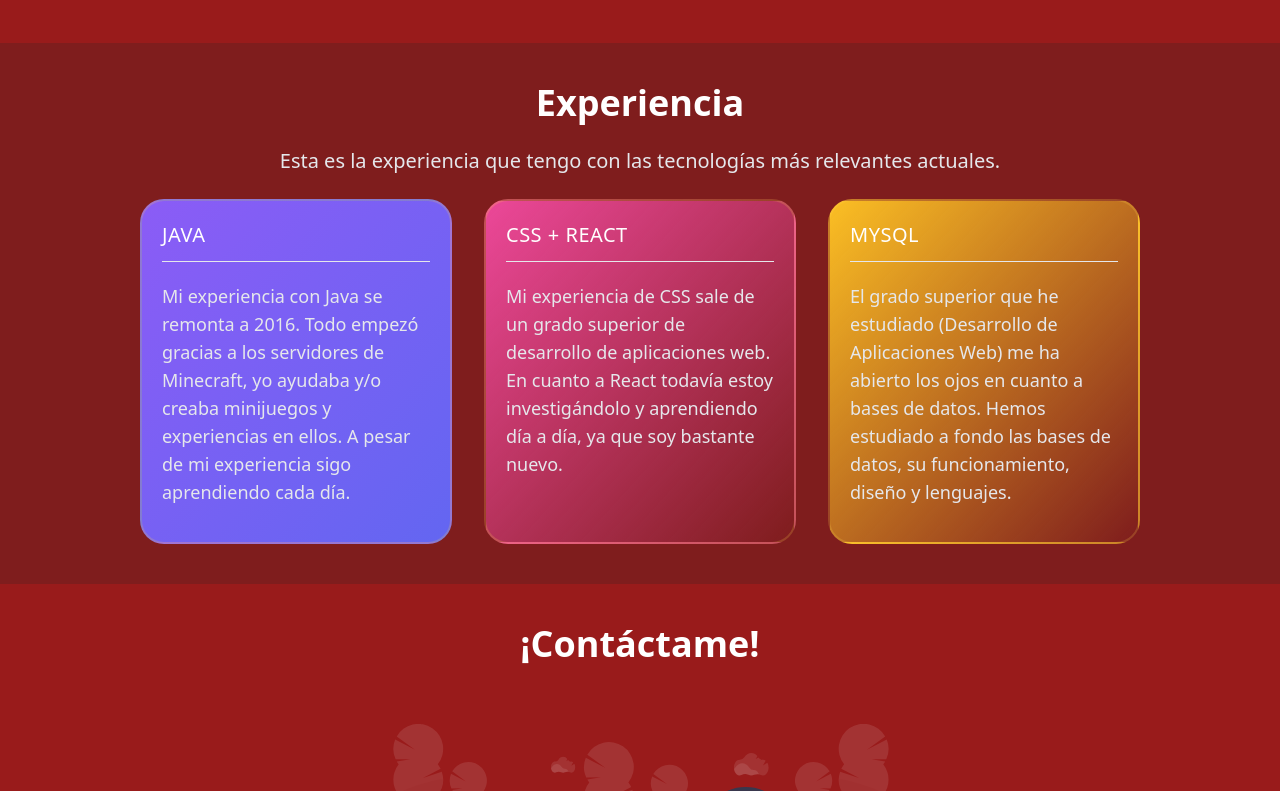
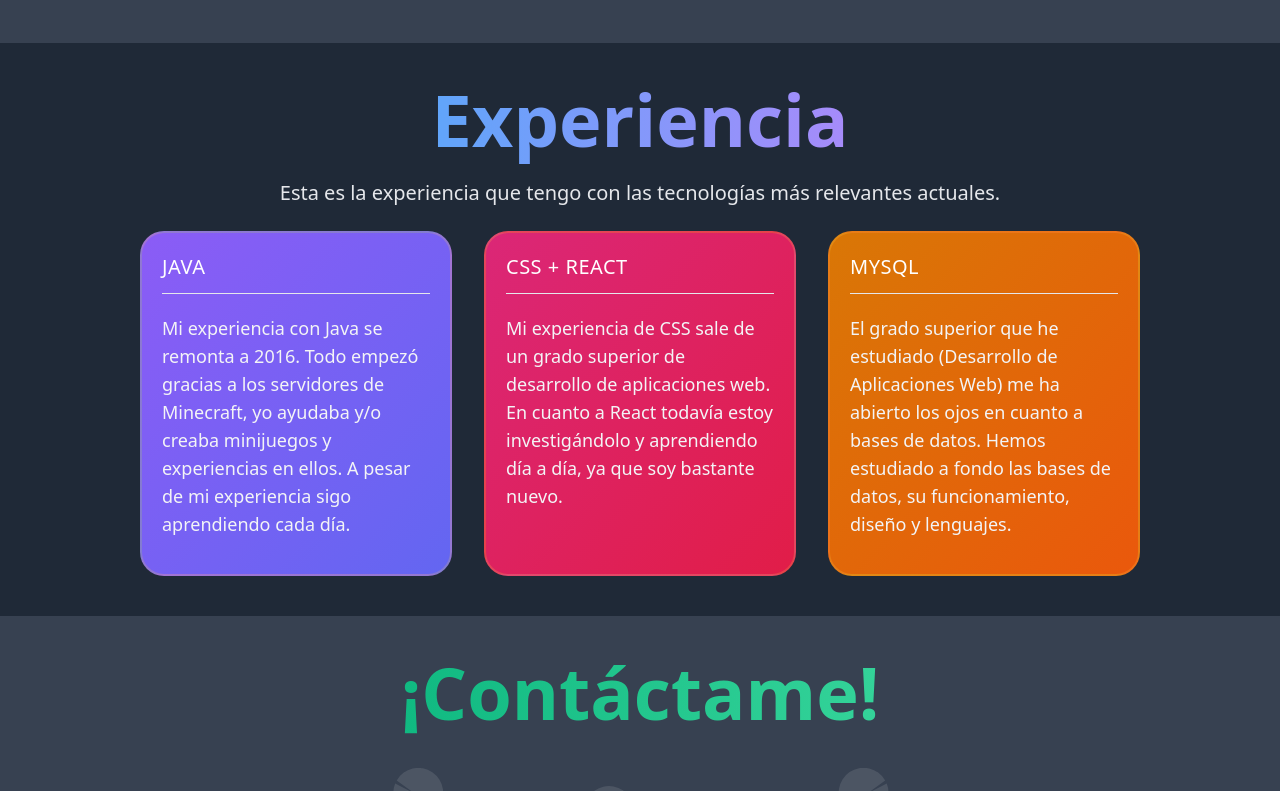
Before and after one commit to hugovdev/hugohytale-web, a React (Create React App) app: page / in a window 1280 px wide. Shown: the part 1769-2560 px from the top of the page. Built offline with nearby package versions, Linux system fonts and the light colour scheme.

Commit message:
updated main theme

```diff
--- a/src/App.css
+++ b/src/App.css
@@ -72,3 +72,21 @@
         }
     }
 }
+
+    @variants responsive {
+        .text-shadow-sm {
+            text-shadow: 1px 1px 2px black;
+          }
+        .text-shadow {
+          text-shadow: 2px 2px 4px black;
+        }
+        .text-shadow-md {
+          text-shadow: 4px 4px 8px black;
+        }
+        .text-shadow-lg {
+          text-shadow: 15px 15px 30px black;
+        }
+        .text-shadow-none {
+          text-shadow: none;
+        }
+    }
--- a/src/App.js
+++ b/src/App.js
@@ -86,7 +86,7 @@ function Header() {
 
 function Main() {
   return (
-    <div className="items-center justify-center w-full h-full pb-10 bg-red-900">
+    <div className="items-center justify-center w-full h-full pb-10 bg-gray-800">
       <div className="w-5/6 m-auto">
         <div className="lg:grid-cols-2 md:grid-cols-1 grid">
           <div className="text-center">
@@ -167,7 +167,7 @@ function VideoRate() {
 function YouTube() {
   return (
     <div
-      className="items-center justify-center w-full h-full pb-10 bg-red-800"
+      className="items-center justify-center w-full h-full pb-10 bg-gray-700"
       id="youtube"
     >
       <div className="xl:w-4/6 lg:w-5/6 py-10 m-auto">
@@ -253,10 +253,15 @@ function YouTube() {
 
 function Skills() {
   return (
-    <div className="inline-flex justify-center w-full h-full p-10 m-auto mt-0 text-center bg-red-900">
+    <div className="inline-flex justify-center w-full h-full p-10 m-auto mt-0 text-center bg-gray-800">
       <div>
         <div className="text-center">
-          <h1 id="experiencia">Experiencia</h1>
+          <span
+            id="experiencia"
+            className="bg-gradient-to-r bg-clip-text from-blue-400 to-purple-400 text-7xl w-auto font-bold text-transparent"
+          >
+            Experiencia
+          </span>
           <div className="description">
             Esta es la experiencia que tengo con las tecnologías más relevantes
             actuales.
@@ -266,20 +271,17 @@ function Skills() {
         <div className="xl:grid-cols-3 xl:gap-8 lg:w-5/6 grid w-full grid-cols-1 gap-6 m-auto">
           <Skill
             name="Java"
-            link="https://www.java.com"
             background="from-purple-500 to-indigo-500"
             description="Mi experiencia con Java se remonta a 2016. Todo empezó gracias a los servidores de Minecraft, yo ayudaba y/o creaba minijuegos y experiencias en ellos. A pesar de mi experiencia sigo aprendiendo cada día."
           />
           <Skill
             name="CSS + React"
-            link="https://es.reactjs.org/"
-            background="from-pink-500 to-rose-500"
+            background="from-pink-600 to-rose-600"
             description="Mi experiencia de CSS sale de un grado superior de desarrollo de aplicaciones web. En cuanto a React todavía estoy investigándolo y aprendiendo día a día, ya que soy bastante nuevo."
           />
           <Skill
             name="MySQL"
-            link="https://www.mysql.com/"
-            background="from-yellow-400 to-orange-500"
+            background="from-yellow-600 to-orange-600"
             description="El grado superior que he estudiado (Desarrollo de Aplicaciones Web) me ha abierto los ojos en cuanto a bases de datos. Hemos estudiado a fondo las bases de datos, su funcionamiento, diseño y lenguajes."
           />
         </div>
@@ -293,16 +295,16 @@ function Skill(props) {
       className={
         "relative rounded-3xl p-5 bg-gradient-to-br " +
         props.background +
-        " border-solid border-2 border-yellow-300 border-opacity-20 " +
-        " ease-in-out duration-300 " +
-        "hover:border-opacity-100 xl:max-w-md max-w-full text-left"
+        " border-solid border-2 border-yellow-300 border-opacity-20" +
+        " ease-in-out duration-300" +
+        " hover:border-opacity-100 xl:max-w-md max-w-full text-left"
       }
     >
-      <h2 class="text-xl font-medium mb-3 text-shadow uppercase text-white tracking-wide">
+      <h2 class="text-xl font-medium mb-3 uppercase text-white tracking-wide">
         {props.name}
       </h2>
       <hr />
-      <p class=" mt-5 font-normal text-gray-200 text-lg mb-4">
+      <p class=" mt-5 font-normal text-gray-100 text-lg mb-4">
         {props.description}
       </p>
     </div>
@@ -311,11 +313,12 @@ function Skill(props) {
 function Contacto() {
   return (
     <div
-      className="items-center justify-start w-full h-full pb-10 text-center bg-red-800"
+      className="items-center justify-start w-full h-full py-10 text-center bg-gray-700"
       id="contacto"
     >
-      <h1 className="pt-10 pb-5">¡Contáctame!</h1>
-
+      <span className="bg-gradient-to-r bg-clip-text from-green-500 to-green-400 text-7xl w-auto font-bold text-transparent">
+        ¡Contáctame!
+      </span>
       <img
         src={contact}
         className="py-10 m-auto"
--- a/tailwind.config.js
+++ b/tailwind.config.js
@@ -1,9 +1,16 @@
+const colors = require("tailwindcss/colors");
+
 module.exports = {
   mode: "jit",
   purge: ["./src/**/*.{js,jsx,ts,tsx}", "./public/index.html"],
   darkMode: false, // or 'media' or 'class'
   theme: {
-    extend: {},
+    extend: {
+      colors: {
+        rose: colors.rose,
+        orange: colors.orange,
+      },
+    },
   },
   variants: {
     extend: {},
```
